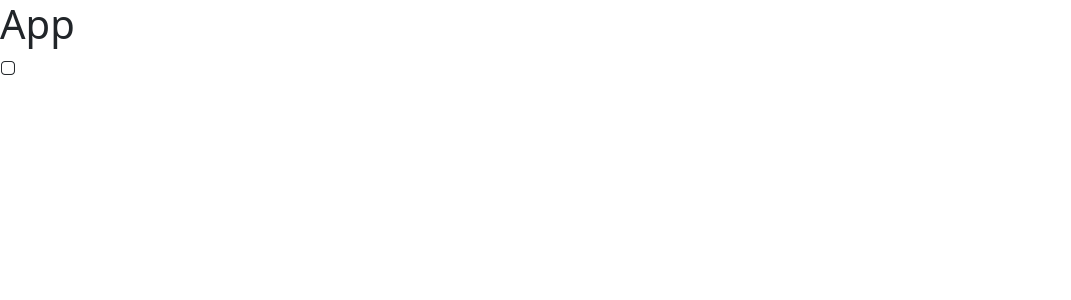
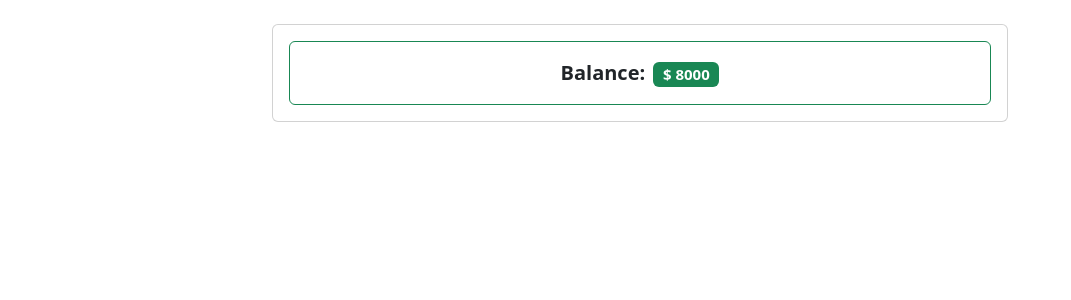
Before and after one commit to Taoufiq-Rhouas/Expense_Tracker_ReactJs_R_C_P, a React (Create React App) app in the folder expense_tracker/: page / in a window 1280 px wide. Shown: the top 300 px of the page, without its empty margins (0-1071 px from the left). Built offline with nearby package versions, Linux system fonts and the light colour scheme.

Commit message:
Header_Component

```diff
--- a/expense_tracker/src/App.js
+++ b/expense_tracker/src/App.js
@@ -1,8 +1,17 @@
+import Balance from "./components/Balance";
+
 function App() {
   return (
-    <div className="App">
-      <h1>App</h1>
-      <i className="bi bi-app" ></i>
+    <div className="container">
+      <div className="row my-4">
+        <div className="col-md-8 mx-auto">
+          <div className="card">
+            <div className="card-body" >
+              <Balance balance="8000" />
+            </div>
+          </div>
+        </div>
+      </div>
     </div>
   );
 }
--- /dev/null
+++ b/expense_tracker/src/components/Balance.jsx
@@ -0,0 +1,23 @@
+import React, { useEffect, useState } from 'react'
+
+export default function Balance({balance}) {
+    const [currentBalance, setCurrentBalance] = useState(0);
+
+    useEffect(() => {
+        setCurrentBalance(balance)
+    },[balance]);
+
+
+    return (
+        <div className='bg-white border border-success text-center rounded'>
+            <p className="lead mt-3">
+                <span className="fw-bold me-2">
+                    Balance:
+                </span>
+                <span className="badge bg-success">
+                    $ {currentBalance}
+                </span>
+            </p>
+        </div>
+    )
+}
```
